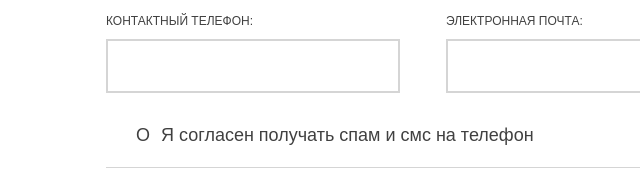
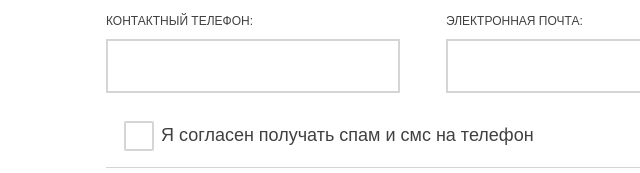
Before and after one commit to EugeneAndrievsky/keksby, a plain HTML site: page index.html in a window 1280 px wide. Shown: the part 3151-3324 px from the top of the page, 24-664 px from the left. Drawn offline with Linux system fonts and the light colour scheme.

Commit message:
Checkbox работает

```diff
--- a/css/style.css
+++ b/css/style.css
@@ -490,22 +490,51 @@ body {
   border-color: #8d745a;
 }
 
-.checkbox-area {
-  position: relative;
-  border-bottom: 1px solid #d5d5d5;
-  padding: 20px 55px;
+.feedback-form input[type="checkbox"] {
+  display: none;
 }
 
-.checkbox-area::before {
-  content: "O";
+.checkbox-area {
+  border-bottom: 1px solid #d5d5d5;
+  padding: 20px 0;
+}
+
+.checkbox-label {
+  position: relative;
+  padding-left: 55px;
+  cursor: pointer;
+}
+
+.checkbox-indicator{
+  content: "";
   position: absolute;
 
-  left: 30px;
+  width: 26px;
+  height: 26px;
 
+  left: 18px;
+  top: -4px;
+
+  border: 2px solid #d5d5d5;
+  border-radius: 2px;
 }
 
-.feedback-form input[type="checkbox"] {
-  display: none;
+.feedback-form input[type="checkbox"]:checked + .checkbox-indicator::before {
+  content: "";
+  position: absolute;
+
+  left: 9px;
+  top:  3px;
+
+  width: 6px;
+  height: 14px;
+
+  border: 2px solid brown;
+  border-radius: 2px;
+  border-top: none;
+  border-left: none;
+
+  transform: rotate(45deg);
 }
 
 .page-footer {
--- a/index.html
+++ b/index.html
@@ -191,8 +191,8 @@
           </div>
 
           <div class="checkbox-area">
-            <label>
-              <input type="checkbox" name="subscription"> Я согласен получать спам и смс на телефон
+            <label class="checkbox-label">
+              <input type="checkbox" name="subscription"><span class="checkbox-indicator"></span> Я согласен получать спам и смс на телефон
             </label>
           </div>
 
```
